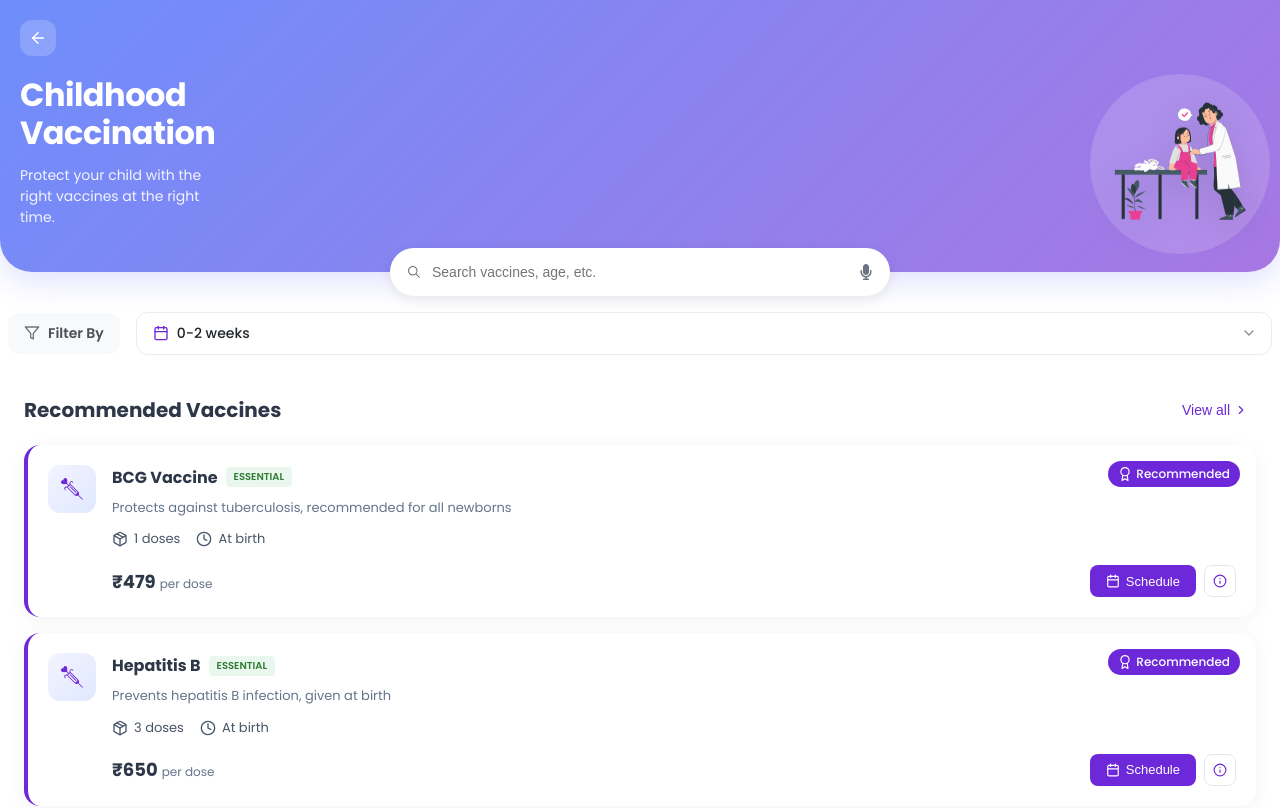
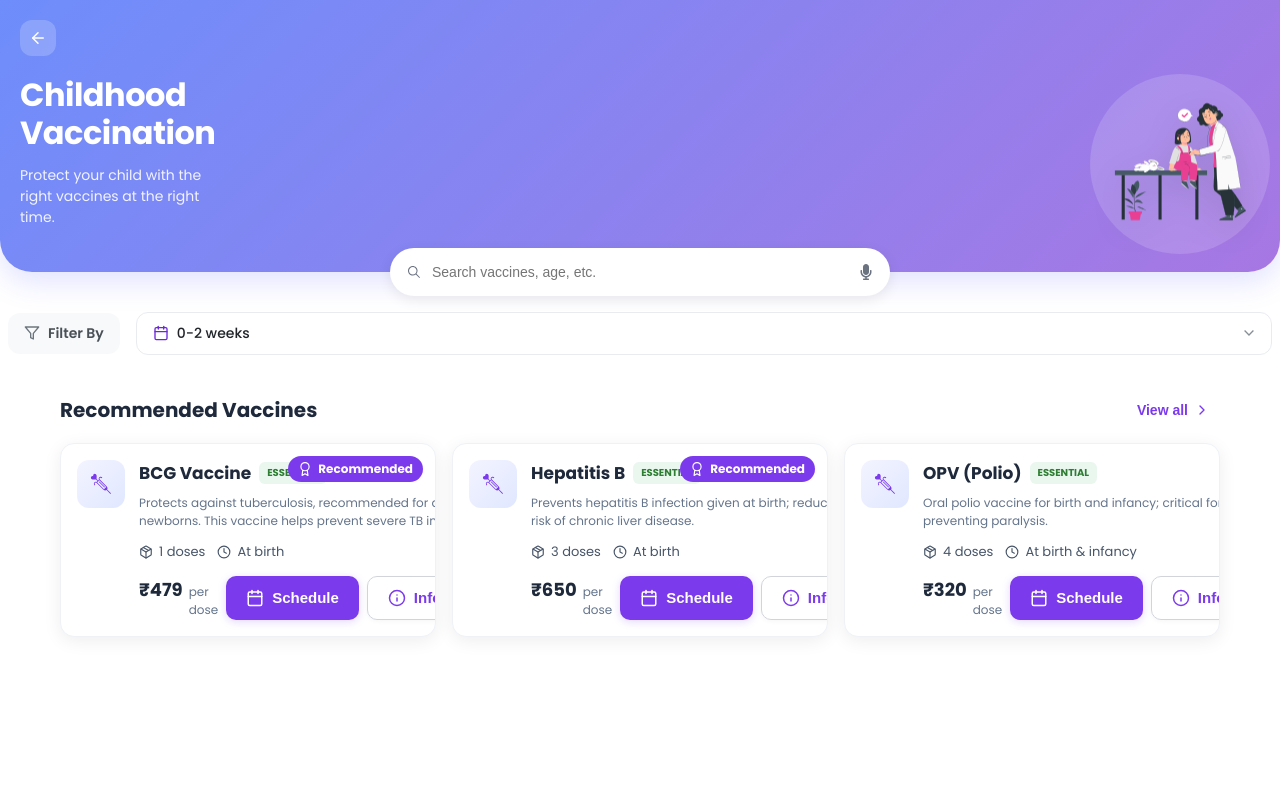
Before and after one commit to adityasharma0131/HyperLinkApp, a React (Vite) app: page /app/vaccination/child in a window 1280 px wide. Shown: the top 808 px of the page. Built offline with nearby package versions, Linux system fonts and the light colour scheme.

Commit message:
Minor UI Updates, Child Vaccination Page Completed

```diff
--- a/src/Components/AppButton.jsx
+++ b/src/Components/AppButton.jsx
@@ -1,19 +1,33 @@
 import React from "react";
 import PropTypes from "prop-types";
 
-const AppButton = ({ text, icon: Icon, onClick }) => {
+const AppButton = ({
+  text,
+  icon: Icon,
+  onClick,
+  variant = "primary",
+  fullWidth = false,
+}) => {
+  const classNames = [
+    "app-btn",
+    variant === "secondary" ? "app-btn-secondary" : "app-btn-primary",
+    fullWidth ? "app-btn-full" : "",
+  ].join(" ");
+
   return (
-    <button className="app-button" onClick={onClick}>
+    <button className={classNames} onClick={onClick}>
+      {Icon && <Icon className="app-btn-icon" />}
       {text}
-      {Icon && <Icon size={16} />}
     </button>
   );
 };
 
 AppButton.propTypes = {
   text: PropTypes.string.isRequired,
-  icon: PropTypes.elementType, // Accepts a React component (e.g., FaArrowRight)
+  icon: PropTypes.elementType,
   onClick: PropTypes.func,
+  variant: PropTypes.oneOf(["primary", "secondary"]),
+  fullWidth: PropTypes.bool,
 };
 
 export default AppButton;
--- a/src/Pages/User/Application/Vaccination/ChildVaccination.jsx
+++ b/src/Pages/User/Application/Vaccination/ChildVaccination.jsx
@@ -13,6 +13,7 @@ import { IoChevronDownSharp } from "react-icons/io5";
 import { GiLoveInjection } from "react-icons/gi";
 
 import ChildVaccineHero from "../../../../assets/ChildVaccineHero.svg";
+import AppButton from "../../../../Components/AppButton";
 import "./style.css";
 
 const ChildVaccination = () => {
@@ -23,55 +24,85 @@ const ChildVaccination = () => {
     setSelectedAge(age);
     setIsAgeDropdownOpen(false);
   };
-  const VaccineCard = ({ name, description, doses, price, isRecommended }) => {
+  const formatINR = (amount) =>
+    new Intl.NumberFormat("en-IN", {
+      style: "currency",
+      currency: "INR",
+      maximumFractionDigits: 0,
+    }).format(amount);
+
+  const VaccineCard = ({
+    name,
+    description,
+    doses,
+    price,
+    isRecommended,
+    tag = "Essential",
+    scheduleAt = "At birth",
+    size = "compact", // "compact" | "regular"
+    onSchedule,
+    onInfo,
+  }) => {
     return (
-      <div className={`vaccine-card ${isRecommended ? "recommended" : ""}`}>
+      <div
+        className={`vaccine-card ${size === "compact" ? "is-compact" : ""} ${
+          isRecommended ? "recommended" : ""
+        }`}
+      >
         {isRecommended && (
-          <div className="recommended-badge">
+          <div className="recommended-badge" aria-label="Recommended badge">
             <FiAward className="badge-icon" />
             <span>Recommended</span>
           </div>
         )}
 
         <div className="card-content">
-          <div className="vaccine-icon-container">
+          <div className="vaccine-icon-container" aria-hidden="true">
             <div className="vaccine-icon-bg">
-              <GiLoveInjection size={24} className="vaccine-icon" />
+              <GiLoveInjection size={22} className="vaccine-icon" />
             </div>
           </div>
 
           <div className="vaccine-info">
             <div className="info-header">
               <h2 className="vaccine-name">{name}</h2>
-              <div className="vaccine-tag">Essential</div>
+              {tag && <div className="vaccine-tag">{tag}</div>}
             </div>
 
-            <p className="vaccine-desc">{description}</p>
+            {/* Clamp description to 2 lines, with title for full text on hover */}
+            <p className="vaccine-desc" title={description}>
+              {description}
+            </p>
 
             <div className="vaccine-meta">
-              <div className="meta-item">
-                <FiPackage size={16} />
+              <div className="meta-item" aria-label={`${doses} doses`}>
+                <FiPackage size={14} />
                 <span>{doses} doses</span>
               </div>
-              <div className="meta-item">
-                <FiClock size={16} />
-                <span>At birth</span>
+              <div className="meta-item" aria-label={scheduleAt}>
+                <FiClock size={14} />
+                <span>{scheduleAt}</span>
               </div>
             </div>
 
             <div className="vaccine-price-container">
               <div className="price-info">
-                <h3 className="vaccine-price">₹{price}</h3>
+                <h3 className="vaccine-price">{formatINR(price)}</h3>
                 <span className="price-unit">per dose</span>
               </div>
+
               <div className="vaccine-buttons">
-                <button className="btn-primary">
-                  <FiCalendar className="btn-icon" />
-                  <span>Schedule</span>
-                </button>
-                <button className="btn-secondary">
-                  <FiInfo className="btn-icon" />
-                </button>
+                <AppButton
+                  text="Schedule"
+                  icon={FiCalendar}
+                  onClick={onSchedule}
+                />
+                <AppButton
+                  variant="secondary"
+                  text="Info"
+                  icon={FiInfo}
+                  onClick={onInfo}
+                />
               </div>
             </div>
           </div>
@@ -79,6 +110,7 @@ const ChildVaccination = () => {
       </div>
     );
   };
+
   return (
     <div className="child-vaccine-page">
       <div className="child-vaccine-hero">
@@ -170,25 +202,31 @@ const ChildVaccination = () => {
         <div className="vaccine-list">
           <VaccineCard
             name="BCG Vaccine"
-            description="Protects against tuberculosis, recommended for all newborns"
+            description="Protects against tuberculosis, recommended for all newborns. This vaccine helps prevent severe TB in children."
             doses={1}
             price={479}
-            isRecommended={true}
+            isRecommended
+            size="compact"
+            scheduleAt="At birth"
           />
 
           <VaccineCard
             name="Hepatitis B"
-            description="Prevents hepatitis B infection, given at birth"
+            description="Prevents hepatitis B infection given at birth; reduces risk of chronic liver disease."
             doses={3}
             price={650}
-            isRecommended={true}
+            isRecommended
+            size="compact"
+            scheduleAt="At birth"
           />
 
           <VaccineCard
             name="OPV (Polio)"
-            description="Oral polio vaccine given at birth and infancy"
+            description="Oral polio vaccine for birth and infancy; critical for preventing paralysis."
             doses={4}
             price={320}
+            size="compact"
+            scheduleAt="At birth & infancy"
           />
         </div>
       </div>
--- a/src/Pages/User/Application/Vaccination/style.css
+++ b/src/Pages/User/Application/Vaccination/style.css
@@ -353,93 +353,106 @@
   .filter-label {
     justify-content: center;
   }
-}
-/* Modern CSS for Vaccine Cards */
+} /* Container + Section */
 .vaccine-list-container {
-  padding: 0 24px;
-  margin: 32px 0;
+  padding: 0 20px;
+  margin: 28px 0;
+  max-width: 1200px;
+  margin-left: auto;
+  margin-right: auto;
 }
 
 .section-header {
   display: flex;
   justify-content: space-between;
   align-items: center;
-  margin-bottom: 20px;
+  margin-bottom: 18px;
 }
 
 .section-title {
   font-size: 20px;
   font-weight: 700;
-  color: #2d3748;
+  color: #1e293b;
   margin: 0;
 }
 
 .view-all-btn {
   display: flex;
   align-items: center;
-  gap: 4px;
+  gap: 6px;
   background: none;
   border: none;
-  color: #6d28d9;
+  color: #7c3aed;
   font-size: 14px;
-  font-weight: 500;
+  font-weight: 600;
   cursor: pointer;
-  padding: 6px 8px;
-  border-radius: 6px;
+  padding: 6px 10px;
+  border-radius: 8px;
   transition: all 0.2s ease;
 }
 
-.view-all-btn:hover {
-  background: #f8f9fa;
+.view-all-btn .btn-icon {
+  font-size: 16px;
 }
 
+.view-all-btn:hover {
+  background: #f5f3ff;
+}
+
+/* Grid: smaller cards */
 .vaccine-list {
-  display: flex;
-  flex-direction: column;
+  display: grid;
+  grid-template-columns: repeat(auto-fill, minmax(320px, 1fr));
   gap: 16px;
 }
 
+/* Card base */
 .vaccine-card {
-  background: white;
+  background: #fff;
   border-radius: 16px;
-  box-shadow: 0 4px 20px rgba(0, 0, 0, 0.05);
-  padding: 20px;
+  box-shadow: 0 4px 18px rgba(0, 0, 0, 0.07);
+  padding: 18px;
   position: relative;
   overflow: hidden;
-  transition: transform 0.3s ease, box-shadow 0.3s ease;
+  transition: transform 0.25s ease, box-shadow 0.25s ease;
+  border: 1px solid #eef2f7;
 }
 
 .vaccine-card:hover {
   transform: translateY(-4px);
-  box-shadow: 0 8px 30px rgba(0, 0, 0, 0.1);
+  box-shadow: 0 8px 24px rgba(0, 0, 0, 0.1);
 }
 
-.vaccine-card.recommended {
-  border-left: 4px solid #6d28d9;
+/* Compact modifier (default) further tightens spacing */
+.vaccine-card.is-compact {
+  padding: 16px;
+  border-radius: 14px;
 }
 
+/* Badge smaller */
 .recommended-badge {
   position: absolute;
-  top: 16px;
-  right: 16px;
-  background: #6d28d9;
+  top: 12px;
+  right: 12px;
+  background: #7c3aed;
   color: white;
   padding: 4px 10px;
   border-radius: 20px;
   font-size: 12px;
-  font-weight: 500;
+  font-weight: 700;
   display: flex;
   align-items: center;
-  gap: 4px;
+  gap: 6px;
 }
 
 .badge-icon {
   font-size: 14px;
 }
 
+/* Layout inside card */
 .card-content {
   display: flex;
-  gap: 16px;
+  gap: 14px;
 }
 
 .vaccine-icon-container {
@@ -457,13 +470,15 @@
 }
 
 .vaccine-icon {
-  color: #6d28d9;
+  color: #7c3aed;
+  font-size: 22px;
 }
 
 .vaccine-info {
   flex: 1;
 }
 
+/* Header smaller */
 .info-header {
   display: flex;
   align-items: center;
@@ -472,33 +487,40 @@
 }
 
 .vaccine-name {
-  font-size: 16px;
-  font-weight: 700;
-  color: #2d3748;
+  font-size: 17px;
+  font-weight: 800;
+  color: #1e293b;
   margin: 0;
 }
 
 .vaccine-tag {
   background: #e9f7ef;
   color: #2e7d32;
-  padding: 2px 8px;
-  border-radius: 4px;
+  padding: 3px 8px;
+  border-radius: 6px;
   font-size: 10px;
-  font-weight: 600;
+  font-weight: 800;
   text-transform: uppercase;
 }
 
+/* Description: shorter (2-line clamp) */
 .vaccine-desc {
-  font-size: 13px;
+  font-size: 12px;
   color: #64748b;
   line-height: 1.5;
   margin: 0 0 12px 0;
+
+  display: -webkit-box;
+  -webkit-line-clamp: 2; /* show only 2 lines */
+  -webkit-box-orient: vertical;
+  overflow: hidden;
 }
 
+/* Meta smaller */
 .vaccine-meta {
   display: flex;
-  gap: 16px;
-  margin-bottom: 16px;
+  gap: 12px;
+  margin-bottom: 14px;
 }
 
 .meta-item {
@@ -509,22 +531,24 @@
   color: #475569;
 }
 
+/* Price + Buttons */
 .vaccine-price-container {
   display: flex;
   justify-content: space-between;
   align-items: center;
+  gap: 8px;
 }
 
 .price-info {
   display: flex;
   align-items: baseline;
-  gap: 4px;
+  gap: 6px;
 }
 
 .vaccine-price {
   font-size: 18px;
-  font-weight: 700;
-  color: #2d3748;
+  font-weight: 900;
+  color: #1e293b;
   margin: 0;
 }
 
@@ -533,55 +557,35 @@
   color: #64748b;
 }
 
+/* Make AppButton smaller inside card without changing global button */
 .vaccine-buttons {
   display: flex;
   gap: 8px;
 }
 
-.btn-primary,
-.btn-secondary {
-  display: flex;
-  align-items: center;
-  gap: 6px;
-  padding: 8px 16px;
-  border-radius: 8px;
-  font-size: 13px;
-  font-weight: 500;
-  cursor: pointer;
-  transition: all 0.2s ease;
+
+/* Responsive */
+@media (max-width: 768px) {
+  .vaccine-list {
+    grid-template-columns: 1fr;
+  }
+  .vaccine-list-container {
+    padding: 0 16px;
+  }
 }
 
-.btn-primary {
-  background: #6d28d9;
-  color: white;
-  border: none;
-}
+@media (max-width: 480px) {
+  .section-title {
+    font-size: 16px;
+  }
 
-.btn-primary:hover {
-  background: #3b5bdb;
-  transform: translateY(-1px);
-}
+  .view-all-btn {
+    font-size: 14px;
+  }
 
-.btn-secondary {
-  background: white;
-  color: #6d28d9;
-  border: 1px solid #e2e8f0;
-  padding: 8px;
-}
-
-.btn-secondary:hover {
-  background: #f8f9fa;
-  border-color: #cbd5e1;
-}
-
-.btn-icon {
-  font-size: 14px;
-}
-
-/* Responsive adjustments */
-@media (max-width: 480px) {
-  .vaccine-list-container {
-    padding: 0 16px;
+  .vaccine-card,
+  .vaccine-card.is-compact {
+    padding: 14px;
   }
 
   .card-content {
@@ -598,8 +602,4 @@
   .vaccine-buttons {
     width: 100%;
   }
-
-  .btn-primary {
-    flex: 1;
-  }
 }
--- a/src/index.css
+++ b/src/index.css
@@ -266,27 +266,58 @@ body {
     height: 50px;
   }
 }
-
-.app-button {
+.app-btn {
   display: inline-flex;
   align-items: center;
   justify-content: center;
-  gap: 0.75rem;
-  padding: 10px 16px;
-  border-radius: 12px;
-  font-size: 12px;
-  font-weight: 500;
+  gap: 8px;
+  padding: 12px 20px;
+  border-radius: 10px;
+  font-size: 15px;
+  font-weight: 600;
   cursor: pointer;
-  transition: all 0.3s ease;
-  border: none;
+  transition: all 0.25s ease;
+  transform: translateY(0);
   outline: none;
-  background: linear-gradient(90deg, #6d28d9, #8b5cf6);
-  color: white;
-  box-shadow: 0 4px 15px rgba(109, 40, 217, 0.2);
+  width: 100%;
 }
 
-@media (min-width: 480px) {
-  .app-button {
-    font-size: 1rem;
+.app-btn-primary {
+  background: #7c3aed;
+  color: white;
+  border: none;
+  box-shadow: 0 2px 8px rgba(124, 58, 237, 0.2);
+}
+
+.app-btn-primary:hover {
+  transform: translateY(-2px);
+  box-shadow: 0 6px 16px rgba(124, 58, 237, 0.4);
+}
+
+.app-btn-secondary {
+  background: #fff;
+  color: #7c3aed;
+  border: 1.5px solid #d1d5db;
+  box-shadow: 0 2px 4px rgba(0, 0, 0, 0.03);
+}
+
+.app-btn-secondary:hover {
+  background: #f1f5f9;
+  transform: translateY(-2px);
+  border-color: #cbd5e1;
+}
+
+.app-btn-icon {
+  font-size: 18px;
+}
+
+.app-btn-full {
+  width: 100%;
+}
+
+@media (max-width: 480px) {
+  .app-btn {
+    padding: 12px 14px;
+    font-size: 14px;
   }
 }
```
Also changed, not shown: src/App.jsx (+8 -1 lines), src/Components/AutoScroll.jsx (added, +14 -0 lines), src/Pages/User/Application/Home/Home.jsx (+21 -7 lines), src/Pages/User/Application/Vaccination/Vaccination.jsx (+6 -1 lines).
